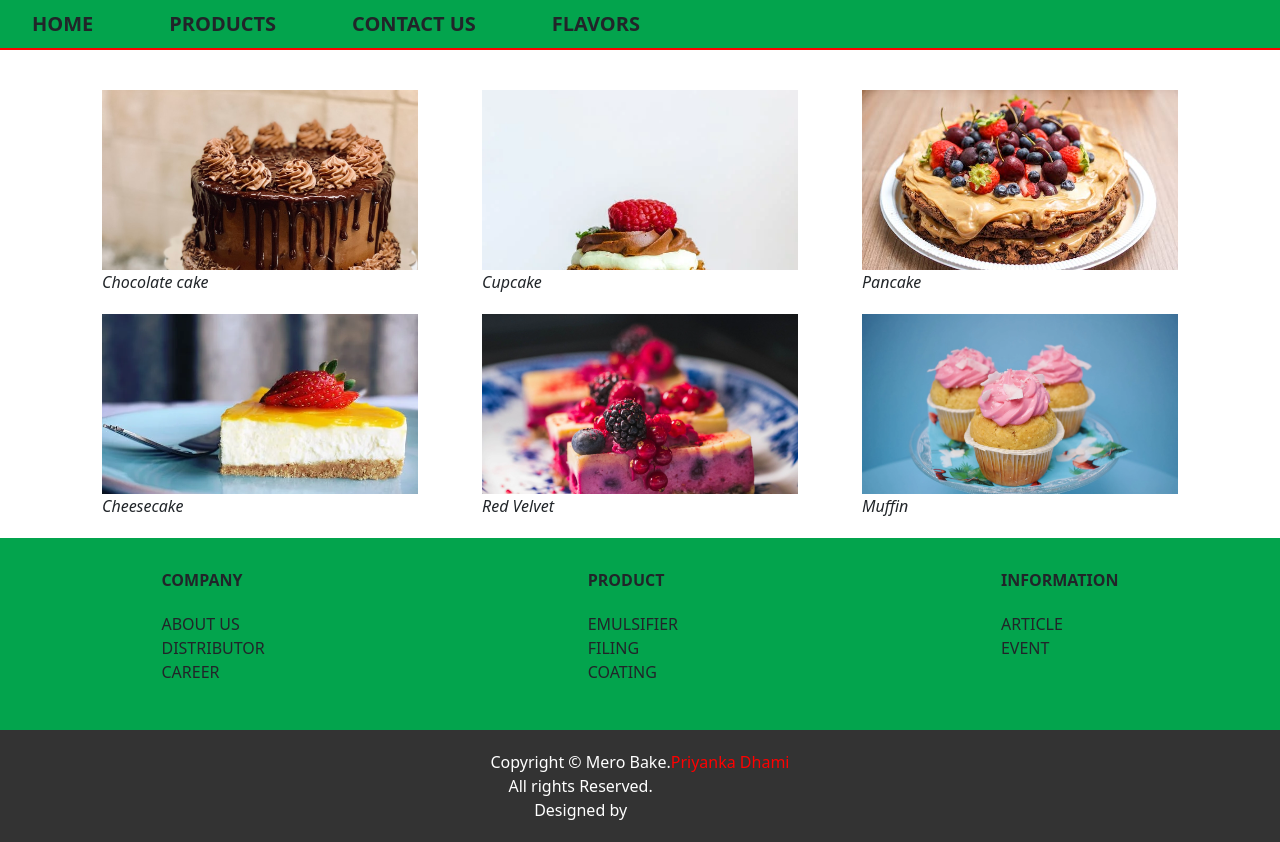
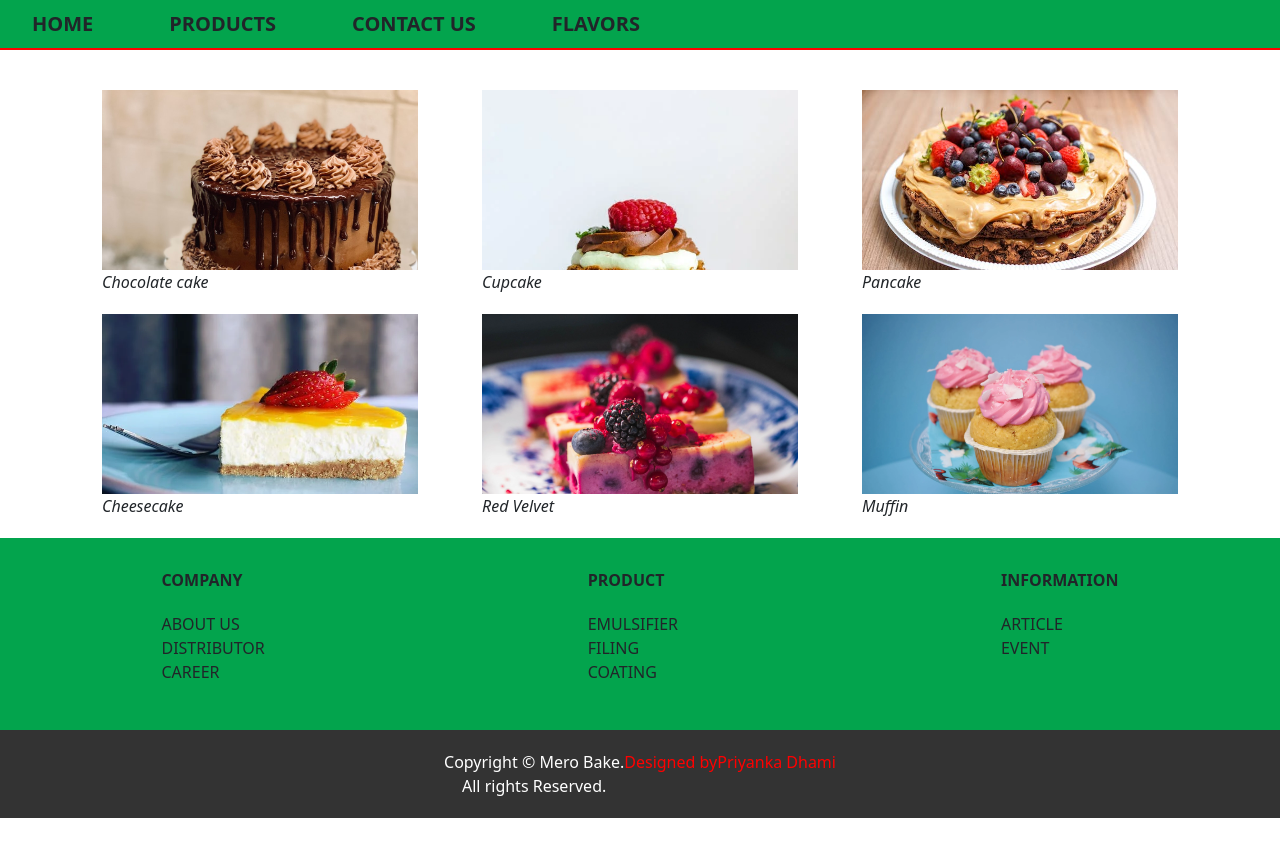
Before and after one commit to priyankadh1/intern-task, a plain HTML site: page index.html in a window 1280 px wide. Shown: the part 129-971 px from the top of the page. After the commit the page ends 947 px from the top, so only its background shows below. Drawn offline with nearby package versions, Linux system fonts and the light colour scheme.

Commit message:
Update index.html

```diff
--- a/index.html
+++ b/index.html
@@ -136,7 +136,7 @@
         Copyright &copy; Mero Bake.<br />
         All rights Reserved.
         <br />
-        Designed by <br /><span style="color:red;">Priyanka Dhami</span>
+        <div style="display:block;"><span style="color:red;">Designed byPriyanka Dhami</span></div>
       </div>
 
     </div>
```
